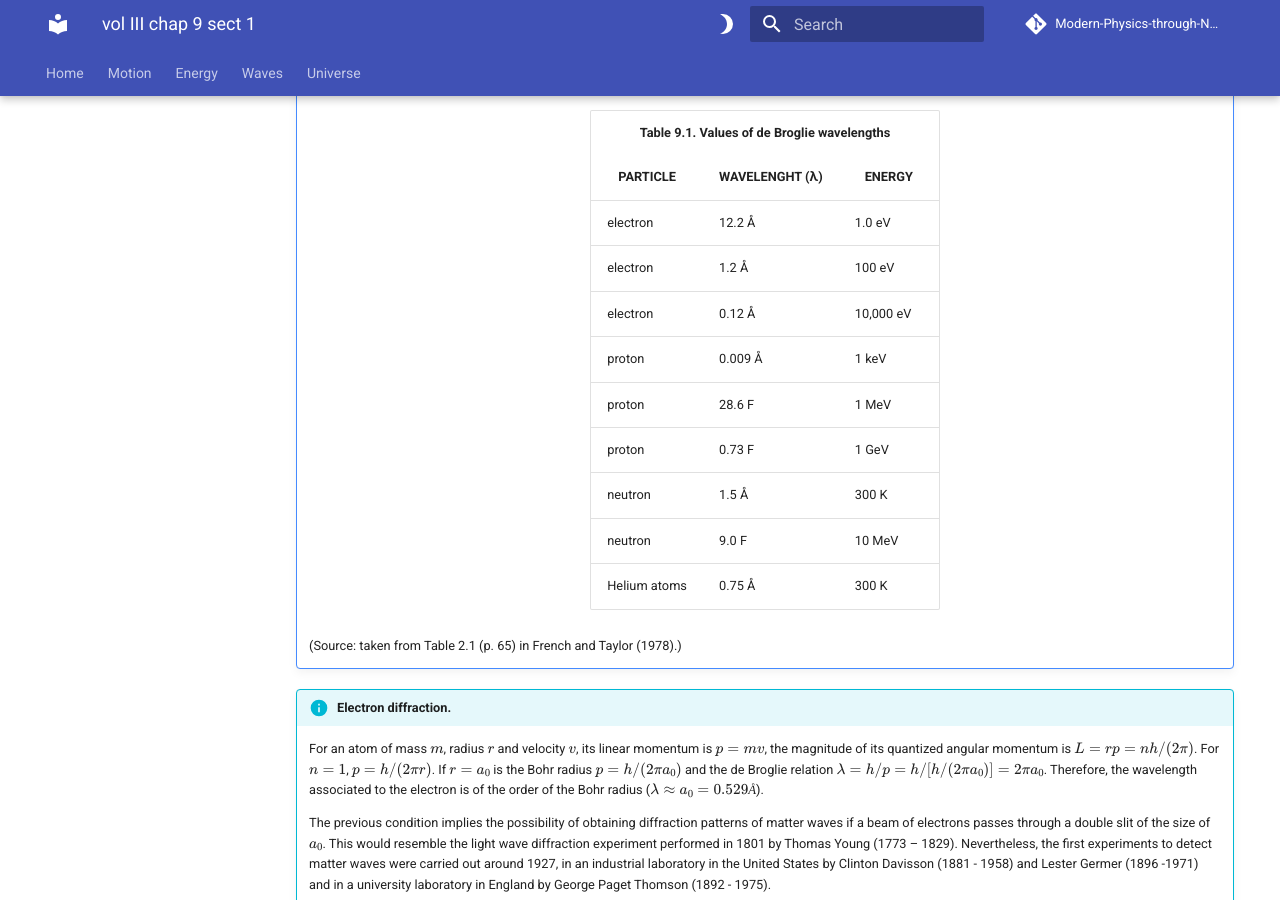
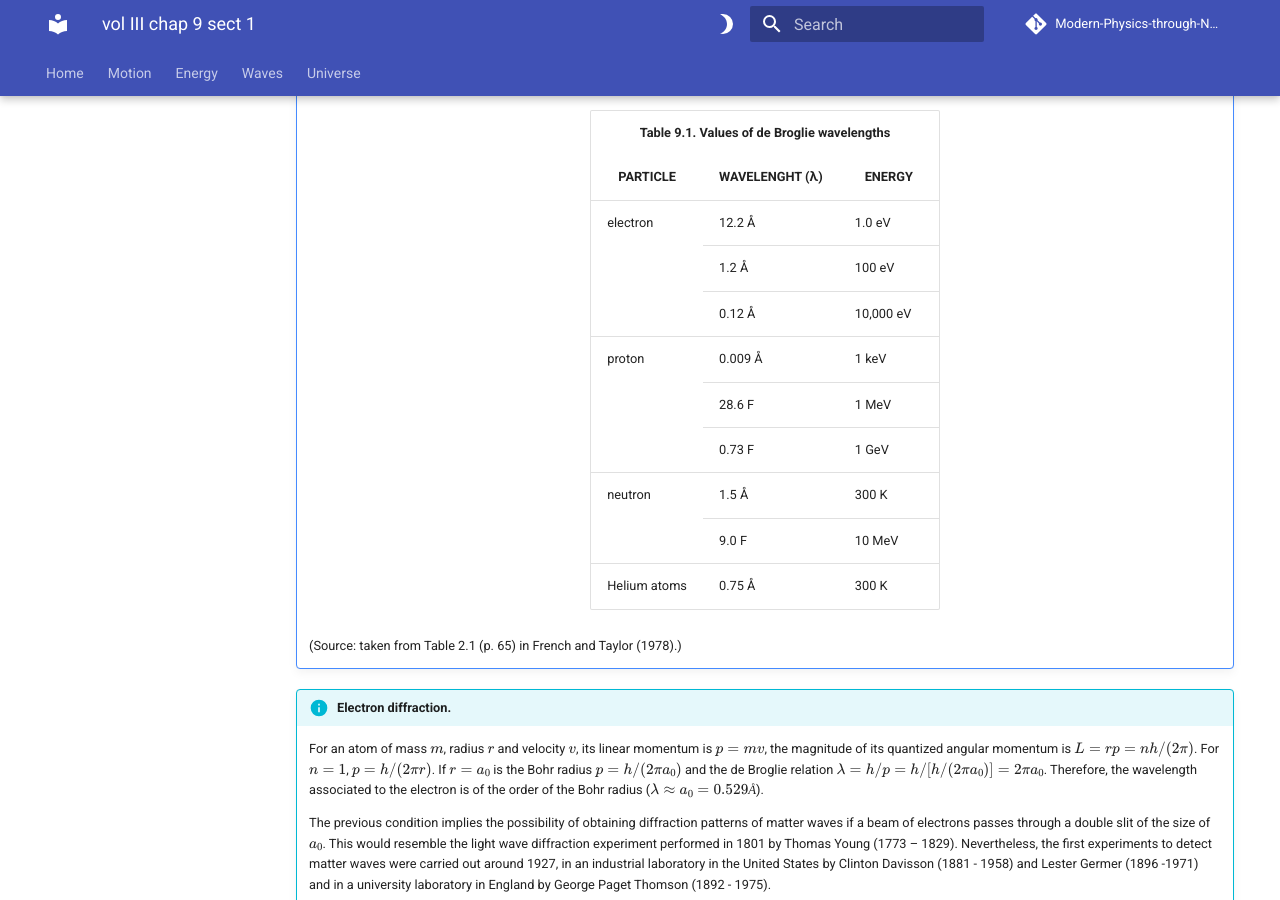
Before and after one commit to modphysnobel/modphysnobel.github.io, an MkDocs documentation site: the page built from docs/vol-III/vol-III-chap-9-sect-1.md, in a window 1280 px wide and 900 px high, scrolled down 1925 px. Built offline with MkDocs 1.6.1 and Material for MkDocs 9.7.7, drawn with Linux system fonts in a browser that asks for light colours; some web fonts are replaced; comment, search, counter and statistics services are not loaded.

Commit message:
Update vol-III-chap-9-sect-1.md

```diff
--- a/docs/vol-III/vol-III-chap-9-sect-1.md
+++ b/docs/vol-III/vol-III-chap-9-sect-1.md
@@ -82,7 +82,7 @@ The quantization relationship $E = nhν$ connects the concept of energy (E), cha
     </th>
         </tr>
      <tr>
-    <td>
+    <td rowspan=3>
     electron
     </td>
     <td>
@@ -94,9 +94,6 @@ The quantization relationship $E = nhν$ connects the concept of energy (E), cha
     </tr>
     <tr>
     <td>
-    electron
-    </td>
-    <td>
     1.2  Å
     </td>
      <td>
@@ -105,9 +102,6 @@ The quantization relationship $E = nhν$ connects the concept of energy (E), cha
     </tr>
     <tr>
     <td>
-    electron
-    </td>
-    <td>
     0.12 Å
     </td>
      <td>
@@ -115,7 +109,7 @@ The quantization relationship $E = nhν$ connects the concept of energy (E), cha
     </td>
     </tr>
       <tr>
-    <td>
+    <td rowspan=3>
     proton
     </td>
     <td>
@@ -127,9 +121,6 @@ The quantization relationship $E = nhν$ connects the concept of energy (E), cha
     </tr>
      <tr>
     <td>
-    proton
-    </td>
-    <td>
 	28.6 F
     </td>
      <td>
@@ -138,9 +129,6 @@ The quantization relationship $E = nhν$ connects the concept of energy (E), cha
     </tr>
      <tr>
     <td>
-    proton
-    </td>
-    <td>
 	0.73 F
     </td>
      <td>
@@ -148,7 +136,7 @@ The quantization relationship $E = nhν$ connects the concept of energy (E), cha
     </td>
     </tr>
     <tr>
-    <td>
+    <td rowspan=2>
 	neutron
     </td>
     <td>
@@ -159,9 +147,6 @@ The quantization relationship $E = nhν$ connects the concept of energy (E), cha
     </td>
     </tr>
     <tr>
-    <td>
-	neutron
-	</td>
     <td>
 	9.0 F
     </td>
```
